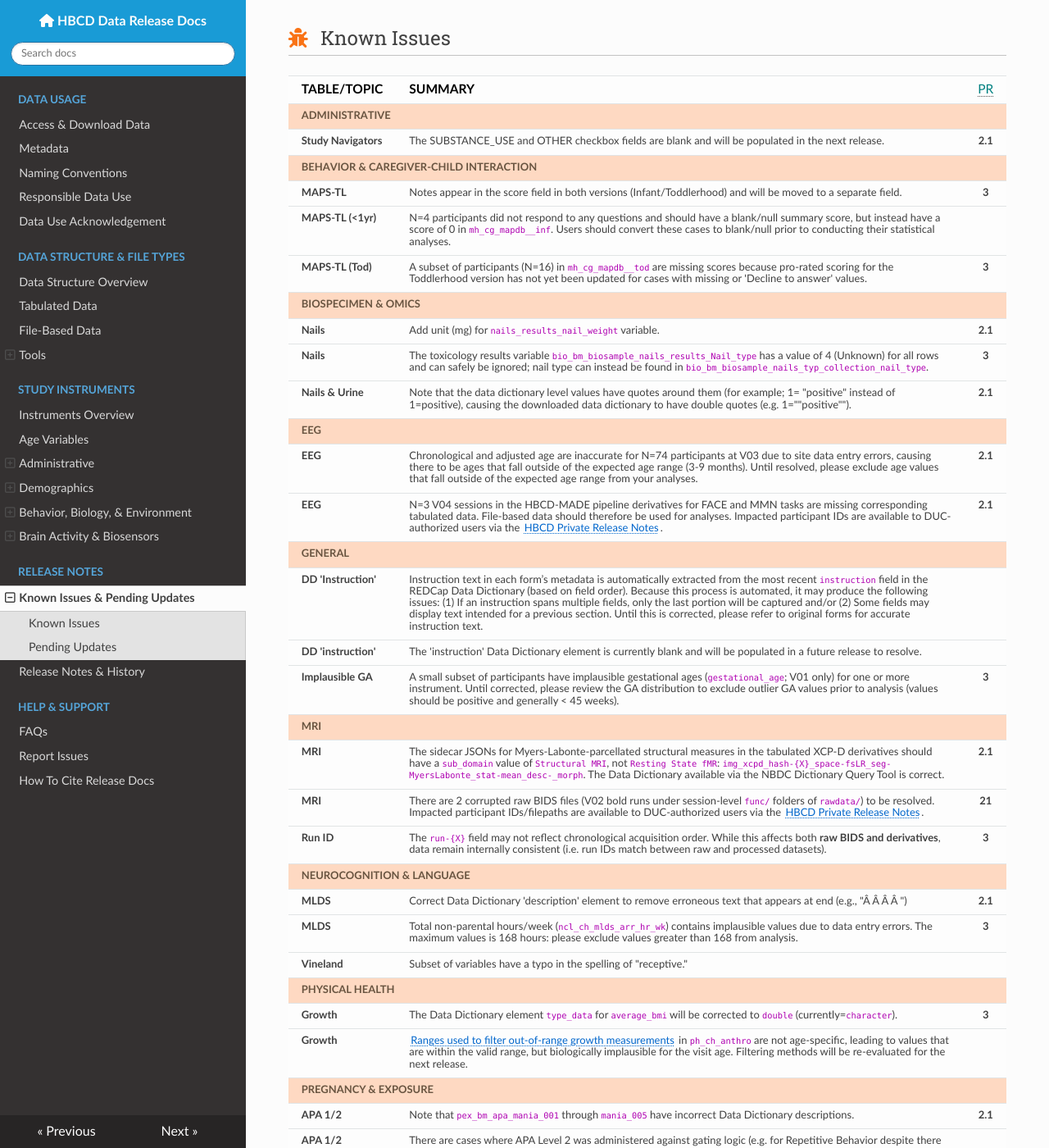
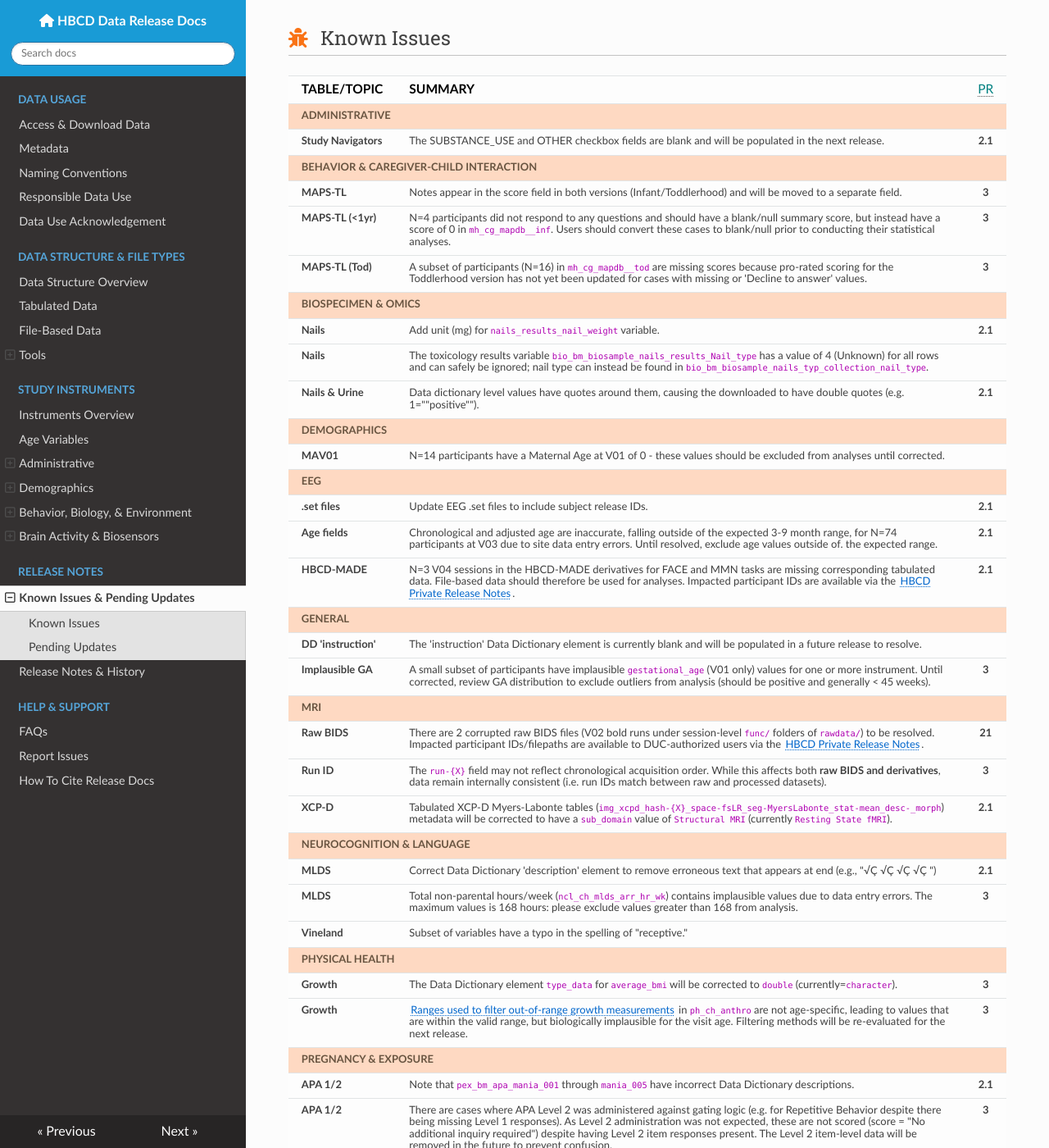
Before and after one commit to nbdc-datahub/hbcd-docs, an MkDocs documentation site: the page built from docs/changelog/issues-updates.md, in a window 1280 px wide and 1400 px high, scrolled down 592 px. Shown: the whole window at 82% size. Built offline with MkDocs 1.6.1, drawn with Linux system fonts in a browser that asks for light colours; nearby versions of some CDN libraries; some of the changed text lies outside the part shown.

Commit message:
update known issues/pending page

```diff
--- a/docs/changelog/issues-updates.md
+++ b/docs/changelog/issues-updates.md
@@ -69,7 +69,7 @@
 <tr>
 <td class='table-cell' style='font-weight: bold;'>MAPS-TL (&lt;1yr)</td>
 <td style='word-wrap: break-word; white-space: normal;'>N=4 participants did not respond to any questions and should have a blank/null summary score, but instead have a score of 0 in <code>mh_cg_mapdb__inf</code>. Users should convert these cases to blank/null prior to conducting their statistical analyses.</td>
-<td style='text-align: center; font-weight: bold;'></td>
+<td style='text-align: center; font-weight: bold;'>3</td>
 </tr>
 <tr>
 <td class='table-cell' style='font-weight: bold;'>MAPS-TL (Tod)</td>
@@ -85,30 +85,36 @@
 <tr>
 <td class='table-cell' style='font-weight: bold;'>Nails</td>
 <td style='word-wrap: break-word; white-space: normal;'>The toxicology results variable <code>bio_bm_biosample_nails_results_Nail_type</code> has a value of 4 (Unknown) for all rows and can safely be ignored; nail type can instead be found in <code>bio_bm_biosample_nails_typ_collection_nail_type</code>.</td>
-<td style='text-align: center; font-weight: bold;'>3</td>
+<td style='text-align: center; font-weight: bold;'></td>
 </tr>
 <tr>
 <td class='table-cell' style='font-weight: bold;'>Nails &amp; Urine</td>
-<td style='word-wrap: break-word; white-space: normal;'>Note that the data dictionary level values have quotes around them (for example; 1= "positive" instead of 1=positive), causing the downloaded data dictionary to have double quotes (e.g. 1=""positive"").</td>
+<td style='word-wrap: break-word; white-space: normal;'>Data dictionary level values have quotes around them, causing the downloaded to have double quotes (e.g. 1=""positive"").</td>
 <td style='text-align: center; font-weight: bold;'>2.1</td>
+</tr>
+<tr class="domain-row-issue"><td colspan="4"><strong>DEMOGRAPHICS</strong></td></tr>
+<tr>
+<td class='table-cell' style='font-weight: bold;'>MAV01</td>
+<td style='word-wrap: break-word; white-space: normal;'>N=14 participants have a Maternal Age at V01 of 0 - these values should be excluded from analyses until corrected.</td>
+<td style='text-align: center; font-weight: bold;'></td>
 </tr>
 <tr class="domain-row-issue"><td colspan="4"><strong>EEG</strong></td></tr>
 <tr>
-<td class='table-cell' style='font-weight: bold;'>EEG</td>
-<td style='word-wrap: break-word; white-space: normal;'>Chronological and adjusted age are inaccurate for N=74 participants at V03 due to site data entry errors, causing there to be ages that fall outside of the expected age range (3-9 months). Until resolved, please exclude age values that fall outside of the expected age range from your analyses.</td>
+<td class='table-cell' style='font-weight: bold;'>.set files</td>
+<td style='word-wrap: break-word; white-space: normal;'>Update EEG .set files to include subject release IDs.</td>
 <td style='text-align: center; font-weight: bold;'>2.1</td>
 </tr>
 <tr>
-<td class='table-cell' style='font-weight: bold;'>EEG</td>
-<td style='word-wrap: break-word; white-space: normal;'>N=3 V04 sessions in the HBCD-MADE pipeline derivatives for FACE and MMN tasks are missing corresponding tabulated data. File-based data should therefore be used for analyses. Impacted participant IDs are available to DUC-authorized users via the <a href="https://hbcd-docs-private.lassoinformatics.com/#download">HBCD Private Release Notes</a>.</td>
+<td class='table-cell' style='font-weight: bold;'>Age fields</td>
+<td style='word-wrap: break-word; white-space: normal;'>Chronological and adjusted age are inaccurate, falling outside of the expected 3-9 month range, for N=74 participants at V03 due to site data entry errors. Until resolved, exclude age values outside of. the expected range.</td>
+<td style='text-align: center; font-weight: bold;'>2.1</td>
+</tr>
+<tr>
+<td class='table-cell' style='font-weight: bold;'>HBCD-MADE</td>
+<td style='word-wrap: break-word; white-space: normal;'>N=3 V04 sessions in the HBCD-MADE derivatives for FACE and MMN tasks are missing corresponding tabulated data. File-based data should therefore be used for analyses. Impacted participant IDs are available via the <a href="https://hbcd-docs-private.lassoinformatics.com/#download">HBCD Private Release Notes</a>.</td>
 <td style='text-align: center; font-weight: bold;'>2.1</td>
 </tr>
 <tr class="domain-row-issue"><td colspan="4"><strong>GENERAL</strong></td></tr>
-<tr>
-<td class='table-cell' style='font-weight: bold;'>DD &#x27;Instruction&#x27;</td>
-<td style='word-wrap: break-word; white-space: normal;'>Instruction text in each form’s metadata is automatically extracted from the most recent <code>instruction</code> field in the REDCap Data Dictionary (based on field order). Because this process is automated, it may produce the following issues: (1) If an instruction spans multiple fields, only the last portion will be captured and/or (2) Some fields may display text intended for a previous section. Until this is corrected, please refer to original forms for accurate instruction text.</td>
-<td style='text-align: center; font-weight: bold;'></td>
-</tr>
 <tr>
 <td class='table-cell' style='font-weight: bold;'>DD &#x27;instruction&#x27;</td>
 <td style='word-wrap: break-word; white-space: normal;'>The 'instruction' Data Dictionary element is currently blank and will be populated in a future release to resolve.</td>
@@ -116,17 +122,12 @@
 </tr>
 <tr>
 <td class='table-cell' style='font-weight: bold;'>Implausible GA</td>
-<td style='word-wrap: break-word; white-space: normal;'>A small subset of participants have implausible gestational ages (<code>gestational_age</code>; V01 only) for one or more instrument. Until corrected, please review the GA distribution to exclude outlier GA values prior to analysis (values should be positive and generally &lt; 45 weeks).</td>
+<td style='word-wrap: break-word; white-space: normal;'>A small subset of participants have implausible <code>gestational_age</code> (V01 only) values  for one or more instrument. Until corrected, review GA distribution to exclude outliers from analysis (should be positive and generally &lt; 45 weeks).</td>
 <td style='text-align: center; font-weight: bold;'>3</td>
 </tr>
 <tr class="domain-row-issue"><td colspan="4"><strong>MRI</strong></td></tr>
 <tr>
-<td class='table-cell' style='font-weight: bold;'>MRI</td>
-<td style='word-wrap: break-word; white-space: normal;'>The sidecar JSONs for Myers-Labonte-parcellated structural measures in the tabulated XCP-D derivatives should have a <code>sub_domain</code> value of <code>Structural MRI</code>, not <code>Resting State fMR</code>: <code>img_xcpd_hash-{X}_space-fsLR_seg-MyersLabonte_stat-mean_desc-_morph</code>. The Data Dictionary available via the NBDC Dictionary Query Tool is correct.</td>
-<td style='text-align: center; font-weight: bold;'>2.1</td>
-</tr>
-<tr>
-<td class='table-cell' style='font-weight: bold;'>MRI</td>
+<td class='table-cell' style='font-weight: bold;'>Raw BIDS</td>
 <td style='word-wrap: break-word; white-space: normal;'>There are 2 corrupted raw BIDS files (V02 bold runs under session-level <code>func/</code> folders of <code>rawdata/</code>) to be resolved. Impacted participant IDs/filepaths are available to DUC-authorized users via the <a href="https://hbcd-docs-private.lassoinformatics.com/#download">HBCD Private Release Notes</a>.</td>
 <td style='text-align: center; font-weight: bold;'>21</td>
 </tr>
@@ -135,10 +136,15 @@
 <td style='word-wrap: break-word; white-space: normal;'>The <code>run-{X}</code> field may not reflect chronological acquisition order. While this affects both <strong>raw BIDS and derivatives</strong>, data remain internally consistent (i.e. run IDs match between raw and processed datasets).</td>
 <td style='text-align: center; font-weight: bold;'>3</td>
 </tr>
+<tr>
+<td class='table-cell' style='font-weight: bold;'>XCP-D</td>
+<td style='word-wrap: break-word; white-space: normal;'>Tabulated XCP-D Myers-Labonte tables (<code>img_xcpd_hash-{X}_space-fsLR_seg-MyersLabonte_stat-mean_desc-_morph</code>) metadata will be corrected to have a <code>sub_domain</code> value of <code>Structural MRI</code> (currently <code>Resting State fMRI</code>).</td>
+<td style='text-align: center; font-weight: bold;'>2.1</td>
+</tr>
 <tr class="domain-row-issue"><td colspan="4"><strong>NEUROCOGNITION &amp; LANGUAGE</strong></td></tr>
 <tr>
 <td class='table-cell' style='font-weight: bold;'>MLDS</td>
-<td style='word-wrap: break-word; white-space: normal;'>Correct Data Dictionary 'description' element to remove erroneous text that appears at end (e.g., "Â Â Â Â ")</td>
+<td style='word-wrap: break-word; white-space: normal;'>Correct Data Dictionary 'description' element to remove erroneous text that appears at end (e.g., "√Ç √Ç √Ç √Ç ")</td>
 <td style='text-align: center; font-weight: bold;'>2.1</td>
 </tr>
 <tr>
@@ -160,7 +166,7 @@
 <tr>
 <td class='table-cell' style='font-weight: bold;'>Growth</td>
 <td style='word-wrap: break-word; white-space: normal;'><a href="https://docs.hbcdstudy.org/latest/instruments/physhealth/growth/#warning">Ranges used to filter out-of-range growth measurements</a> in <code>ph_ch_anthro</code> are not age-specific, leading to values that are within the valid range, but biologically implausible for the visit age. Filtering methods will be re-evaluated for the next release.</td>
-<td style='text-align: center; font-weight: bold;'></td>
+<td style='text-align: center; font-weight: bold;'>3</td>
 </tr>
 <tr class="domain-row-issue"><td colspan="4"><strong>PREGNANCY &amp; EXPOSURE</strong></td></tr>
 <tr>
@@ -171,7 +177,7 @@
 <tr>
 <td class='table-cell' style='font-weight: bold;'>APA 1/2</td>
 <td style='word-wrap: break-word; white-space: normal;'>There are cases where APA Level 2 was administered against gating logic (e.g. for Repetitive Behavior despite there being missing Level 1 responses). As Level 2 administration was not expected, these are not scored (score = "No additional inquiry required") despite having Level 2 item responses present. The Level 2 item-level data will be removed in the future to prevent confusion.</td>
-<td style='text-align: center; font-weight: bold;'></td>
+<td style='text-align: center; font-weight: bold;'>3</td>
 </tr>
 <tr>
 <td class='table-cell' style='font-weight: bold;'>EPDS</td>
@@ -181,7 +187,7 @@
 <tr>
 <td class='table-cell' style='font-weight: bold;'>EPDS</td>
 <td style='word-wrap: break-word; white-space: normal;'>Across visits V01-V03, there are a portion of participants with inconsistent data between individual item responses and the calculated sum score, including the following patterns: (1) individual items present, but sum score null; (2) individual items null, but sum score is 0.</td>
-<td style='text-align: center; font-weight: bold;'></td>
+<td style='text-align: center; font-weight: bold;'>3</td>
 </tr>
 <tr>
 <td class='table-cell' style='font-weight: bold;'>Healthv2 Preg</td>
@@ -196,7 +202,7 @@
 <tr>
 <td class='table-cell' style='font-weight: bold;'>PEX Health</td>
 <td style='word-wrap: break-word; white-space: normal;'>ICD codes for the <code>pex_bm_health*</code> instrument tables are inconsistently provided, sometimes missing corresponding names/labels. For example, medication names are present for the <em>Health V1- Medications</em>, while the <em>Health V2- Pregnancy</em> instrument only has medication codes without corresponding labels. Until resolved, users can use external packages to merge ICD labels if needed: <a href="https://www.stata.com/features/overview/icd/">Stata</a>, <a href="https://hcup-us.ahrq.gov/toolssoftware/ccsr/dxccsr.jsp">SAS</a>, <a href="https://www.rdocumentation.org/packages/icd/versions/3.3">R</a></td>
-<td style='text-align: center; font-weight: bold;'>3</td>
+<td style='text-align: center; font-weight: bold;'></td>
 </tr>
 <tr>
 <td class='table-cell' style='font-weight: bold;'>TLFB</td>
@@ -256,9 +262,14 @@
 <tr>
 <td class='table-cell' style='font-weight: bold;'>Urine</td>
 <td style='word-wrap: break-word; white-space: normal;'>Creatinine results (<code>bio_creat_u</code>) are currently excluded from the release due to out-of-range values and will be added once corrected.</td>
-<td style='text-align: center; font-weight: bold;'>3</td>
+<td style='text-align: center; font-weight: bold;'></td>
 </tr>
 <tr class="domain-row-pending"><td colspan="4"><strong>DEMOGRAPHICS</strong></td></tr>
+<tr>
+<td class='table-cell' style='font-weight: bold;'>SU Flags</td>
+<td style='word-wrap: break-word; white-space: normal;'>A derived/rolled up substance use flag for Stimulants will be added based on positive instrument-specific Stimulant results.</td>
+<td style='text-align: center; font-weight: bold;'></td>
+</tr>
 <tr>
 <td class='table-cell' style='font-weight: bold;'>VIsit Info</td>
 <td style='word-wrap: break-word; white-space: normal;'>SU flags will include Nail toxicology results in addition to Urine.</td>
@@ -272,7 +283,7 @@
 <tr class="domain-row-pending"><td colspan="4"><strong>GENERAL</strong></td></tr>
 <tr>
 <td class='table-cell' style='font-weight: bold;'>Language</td>
-<td style='word-wrap: break-word; white-space: normal;'>Addition of language of administration across all instruments where applicable..</td>
+<td style='word-wrap: break-word; white-space: normal;'>Addition of language of administration across all instruments where applicable.</td>
 <td style='text-align: center; font-weight: bold;'>2.1</td>
 </tr>
 <tr>
@@ -292,7 +303,7 @@
 <td style='text-align: center; font-weight: bold;'>2.1</td>
 </tr>
 <tr>
-<td class='table-cell' style='font-weight: bold;'>MRI</td>
+<td class='table-cell' style='font-weight: bold;'>DICOMs</td>
 <td style='word-wrap: break-word; white-space: normal;'>Addition of source DICOMs for all imaging modalities.</td>
 <td style='text-align: center; font-weight: bold;'></td>
 </tr>
@@ -302,19 +313,19 @@
 <td style='text-align: center; font-weight: bold;'></td>
 </tr>
 <tr>
-<td class='table-cell' style='font-weight: bold;'>Shorten var names</td>
-<td style='word-wrap: break-word; white-space: normal;'>Variable names for tabulated MRI data (particularly XCP-D outputs) can be upwards of 167 characters, which may exceed variable name limits in some software and lead to truncation or import errors. Shorter variable names will be implemented in a future release.</td>
-<td style='text-align: center; font-weight: bold;'></td>
-</tr>
-<tr>
 <td class='table-cell' style='font-weight: bold;'>Summary Forms</td>
 <td style='word-wrap: break-word; white-space: normal;'>Addition of MRI 'Scan Session' and 'Data' Summary Forms to release data with information from the MRI technician obtained on day of scan.</td>
 <td style='text-align: center; font-weight: bold;'>2.1</td>
 </tr>
+<tr>
+<td class='table-cell' style='font-weight: bold;'>Var name length</td>
+<td style='word-wrap: break-word; white-space: normal;'>Variable names for tabulated MRI data (particularly XCP-D outputs) can be upwards of 167 characters, which may exceed variable name limits in some software and lead to truncation or import errors. Shorter variable names will be implemented in a future release.</td>
+<td style='text-align: center; font-weight: bold;'></td>
+</tr>
 <tr class="domain-row-pending"><td colspan="4"><strong>NEUROCOGNITION &amp; LANGUAGE</strong></td></tr>
 <tr>
 <td class='table-cell' style='font-weight: bold;'>Bayley-4</td>
-<td style='word-wrap: break-word; white-space: normal;'>Addition of item-level scores for the Bayley-4.</td>
+<td style='word-wrap: break-word; white-space: normal;'>Addition of item-level scores.</td>
 <td style='text-align: center; font-weight: bold;'>2.1</td>
 </tr>
 <tr>
@@ -350,8 +361,8 @@
 </tr>
 <tr>
 <td class='table-cell' style='font-weight: bold;'>ecPROMIS-PAG</td>
-<td style='word-wrap: break-word; white-space: normal;'>ddition of summary scores to <code>ph_cg_pms__pags</code>. Until added, scores can be calculated by following the <a href="https://docs.hbcdstudy.org/latest/instruments/physhealth/ecpromis-pags/#scoring">Scoring Procedures</a> documentation.</td>
-<td style='text-align: center; font-weight: bold;'>3</td>
+<td style='word-wrap: break-word; white-space: normal;'>Addition of summary scores to <code>ph_cg_pms__pags</code>. Until added, scores can be calculated by following the <a href="https://docs.hbcdstudy.org/latest/instruments/physhealth/ecpromis-pags/#scoring">Scoring Procedures</a> documentation.</td>
+<td style='text-align: center; font-weight: bold;'></td>
 </tr>
 <tr class="domain-row-pending"><td colspan="4"><strong>PREGNANCY &amp; EXPOSURE</strong></td></tr>
 <tr>
@@ -362,7 +373,7 @@
 <tr class="domain-row-pending"><td colspan="4"><strong>SOCIAL &amp; ENVIRONMENTAL DETERMINANTS</strong></td></tr>
 <tr>
 <td class='table-cell' style='font-weight: bold;'>Child Demo</td>
-<td style='word-wrap: break-word; white-space: normal;'>Household roster will be updated to clarify that counts exclude the main child - see "Household Roster" under the <a href="https://docs.hbcdstudy.org/latest/instruments/SED/demo-ch/#warning">Data Warning</a> for details.</td>
+<td style='word-wrap: break-word; white-space: normal;'>Update household roster count metadata to specify exclusion of Main Child (see "Household Roster" under <a href="https://docs.hbcdstudy.org/latest/instruments/SED/demo-ch/#warning">Data Warning</a>).</td>
 <td style='text-align: center; font-weight: bold;'>2.1</td>
 </tr>
 </tbody></table>
```
Also changed, not shown: docs/access/metadata.md (+3 -3 lines), 1 other file.
